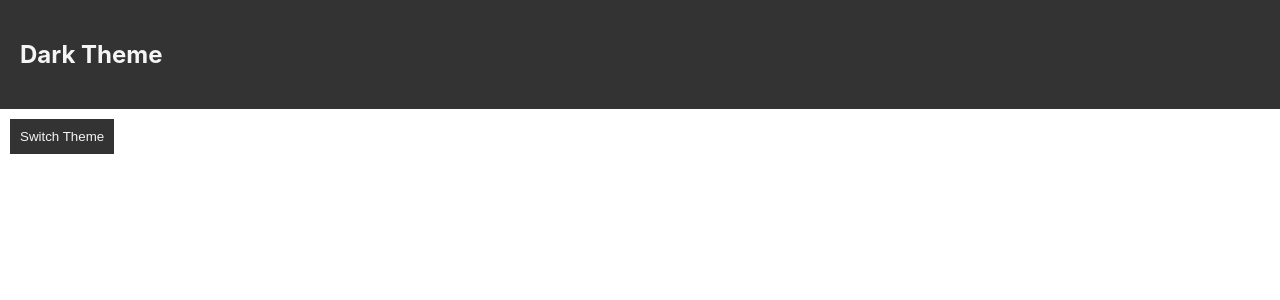
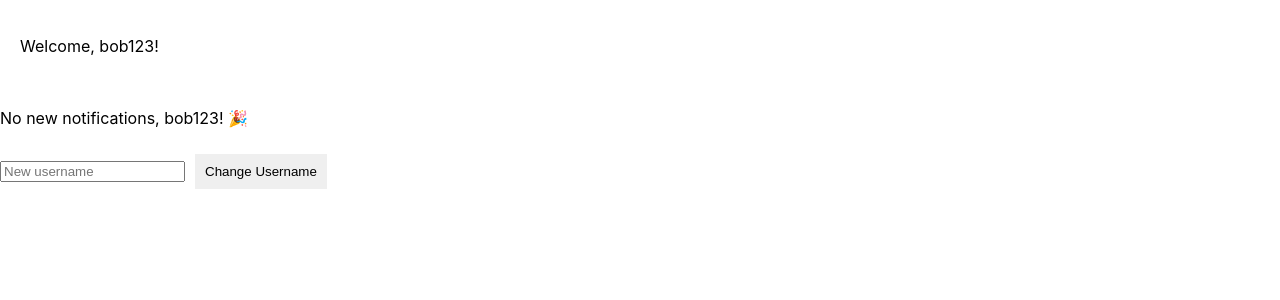
Before and after one commit to shirkedarshan/React-Practice-with-Add-To-Cart, a React (Create React App) app: page / in a window 1280 px wide. Shown: the top 300 px of the page. Built offline with nearby package versions, Linux system fonts and the light colour scheme.

Commit message:
Context Example

```diff
--- a/src/App.js
+++ b/src/App.js
@@ -1,15 +1,55 @@
+/**
+ * Challenge: Add the ability for the user to choose a new username
+ *
+ * 1. Add state to this component to hold the new username in a controlled form
+ * (https://reactjs.org/docs/forms.html#controlled-components)
+ * (https://scrimba.com/p/p7P5Hd/cW8Jdfy)
+ *
+ * 2. Change userContext into a component that has state and provides the ability
+ * to change the user's username. Make sure to export the provider and consumer
+ * as named exports and update their uses anywhere else in the app
+ *
+ * 3. Give this App component the ability to update the username in context when the
+ * button is clicked
+*/
+
 import React from "react"
 
 import Header from "./Header"
-import Button from "./Button"
+import {UserContextConsumer} from "./userContext"
 
-function App() {
-    return (
-        <div>
-            <Header />
-            <Button />
-        </div>
-    )
+class App extends React.Component {
+    state = {
+        newUsername: ""
+    }
+
+    handleChange = (e) => {
+        const {name, value} = e.target
+        this.setState({[name]: value})
+    }
+
+    render() {
+        return (
+            <div>
+                <Header />
+                    <UserContextConsumer>
+                        {({username, changeUsername}) => (
+                            <main>
+                                <p className="main">No new notifications, {username}! 🎉</p>
+                                <input
+                                    type="text"
+                                    name="newUsername"
+                                    placeholder="New username"
+                                    value={this.state.newUsername}
+                                    onChange={this.handleChange}
+                                />
+                                <button onClick={() => changeUsername(this.state.newUsername)}>Change Username</button>
+                            </main>
+                        )}
+                    </UserContextConsumer>
+            </div>
+        )
+    }
 }
 
 export default App
--- a/src/Button.js
+++ /dev/null
@@ -1,14 +0,0 @@
-import React from "react"
-import {ThemeContextConsumer} from "./themeContext"
-
-function Button(props) {
-    return (
-        <ThemeContextConsumer>
-            {context => (
-                <button onClick={context.toggleTheme} className={`${context.theme}-theme`}>Switch Theme</button>
-            )}
-        </ThemeContextConsumer>
-    )
-}
-
-export default Button
--- a/src/Header.js
+++ b/src/Header.js
@@ -1,15 +1,17 @@
-import React, {Component} from "react"
-import {ThemeContextConsumer} from "./themeContext"
+import React from "react"
+import {UserContextConsumer} from "./userContext"
 
-function Header(props) {
+function Header() {
     return (
-        <ThemeContextConsumer>
-            {context => (
-                <header className={`${context.theme}-theme`}>
-                    <h2>{context.theme === "light" ? "Light" : "Dark"} Theme</h2>
-                </header>
-            )}
-        </ThemeContextConsumer>
+        <header>
+            <UserContextConsumer>
+                {
+                    ({username}) => (
+                        <p>Welcome, {username}!</p>
+                    )
+                }
+            </UserContextConsumer>
+        </header>
     )
 }
 
--- a/src/index.js
+++ b/src/index.js
@@ -3,13 +3,13 @@ import ReactDOM from 'react-dom';
 import './index.css';
 import App from './App';
 import reportWebVitals from './reportWebVitals';
-import {ThemeContextProvider} from "./themeContext.js"
+import {UserContextProvider} from "./userContext.js"
 
 ReactDOM.render(
   <React.StrictMode>
-    <ThemeContextProvider>
+    <UserContextProvider>
         <App />
-    </ThemeContextProvider>
+    </UserContextProvider>
   </React.StrictMode>,
   document.getElementById('root')
 );
--- a/src/themeContext.js
+++ /dev/null
@@ -1,33 +0,0 @@
-import React, {Component} from "react"
-const {Provider, Consumer} = React.createContext()
-
-/**
- * Challenge:
- * 1) Add state to hold the current theme
- * 2) Add a method for flipping the state between light and dark
- *
- */
-
-class ThemeContextProvider extends Component {
-    state = {
-        theme: "dark"
-    }
-
-    toggleTheme = () => {
-        this.setState(prevState => {
-            return {
-                theme: prevState.theme === "light" ? "dark" : "light"
-            }
-        })
-    }
-
-    render() {
-        return (
-            <Provider value={{theme: this.state.theme, toggleTheme: this.toggleTheme}}>
-                {this.props.children}
-            </Provider>
-        )
-    }
-}
-
-export {ThemeContextProvider, Consumer as ThemeContextConsumer}
--- /dev/null
+++ b/src/userContext.js
@@ -0,0 +1,24 @@
+import React from "react"
+
+const {Provider, Consumer} = React.createContext()
+
+class UserContextProvider extends React.Component {
+    state = {
+        username: "bob123"
+    }
+
+    changeUsername = (username) => {
+        this.setState({username})
+    }
+
+    render() {
+        const {username} = this.state
+        return (
+            <Provider value={{username, changeUsername: this.changeUsername}}>
+                {this.props.children}
+            </Provider>
+        )
+    }
+}
+
+export {UserContextProvider, Consumer as UserContextConsumer}
```
Also changed, not shown: 1 other file (tests, documents, lock files or other folders).
